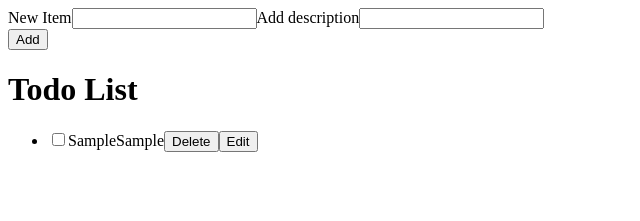
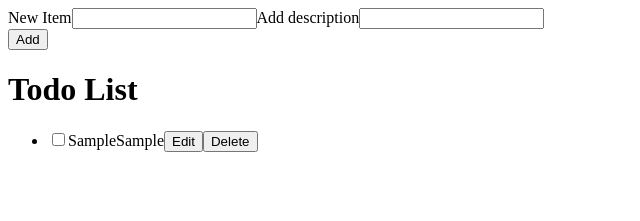
Before and after one commit to ktero/todo-app-react, a React (Vite) app: page / in a window 1280 px wide. Both pictures are taken after typing "Sample", "Sample" into the empty fields and a click on the button "Add". Shown: the top 221 px of the page, without its empty margins (0-640 px from the left). Built offline with nearby package versions, Linux system fonts and the light colour scheme.

Commit message:
add edit functionality for todo description

```diff
--- a/src/App.jsx
+++ b/src/App.jsx
@@ -29,10 +29,10 @@ export default function App() {
     })
   }
 
-  function editTodo(id, title) {
+  function editTodo(id, title, description) {
     setTodos((currentTodos) =>
       currentTodos.map((todo) =>
-        todo.id === id ? { ...todo, title } : todo
+        todo.id === id ? { ...todo, title, description } : todo
       )
     );
   }
--- a/src/TodoItem.jsx
+++ b/src/TodoItem.jsx
@@ -6,10 +6,11 @@ export function TodoItem({ completed, id, title, description, toggleTodo, delete
 
     const [isEditing, setIsEditing] = useState(false)
     const [todoTitle, setTodoTitle] = useState(title)
+    const [todoDescription, setTodoDescription] = useState(description)
 
     function handleEdit(e) {
         e.preventDefault()
-        editTodo(id, todoTitle)
+        editTodo(id, todoTitle, todoDescription)
         setIsEditing(false)
     }
 
@@ -27,6 +28,11 @@ export function TodoItem({ completed, id, title, description, toggleTodo, delete
                         placeholder={title}
                         onChange={(e) => setTodoTitle(e.target.value)}
                     />
+                    <input
+                        type="text"
+                        placeholder={description}
+                        onChange={(e) => setTodoDescription(e.target.value)}
+                    />
                     <button type="submit">Save</button>
                     <button>Cancel</button>
                 </form>
@@ -37,13 +43,13 @@ export function TodoItem({ completed, id, title, description, toggleTodo, delete
                             { description }
                         </span>
                         <button
+                            onClick={() => setIsEditing(true)}>
+                        Edit
+                        </button>
+                        <button
                             onClick={() => deleteTodo(id)}
                         >
                         Delete
-                        </button>
-                        <button
-                            onClick={() => setIsEditing(true)}>
-                        Edit
                         </button>
                     </>
                 )
```
